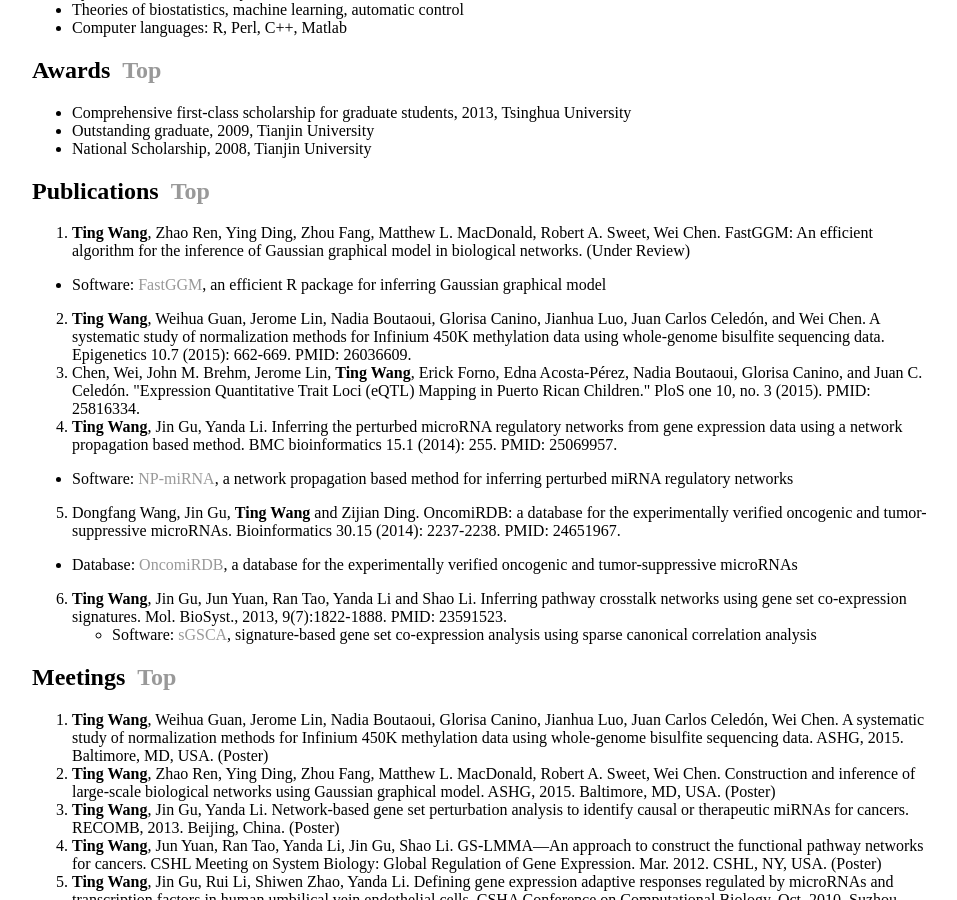
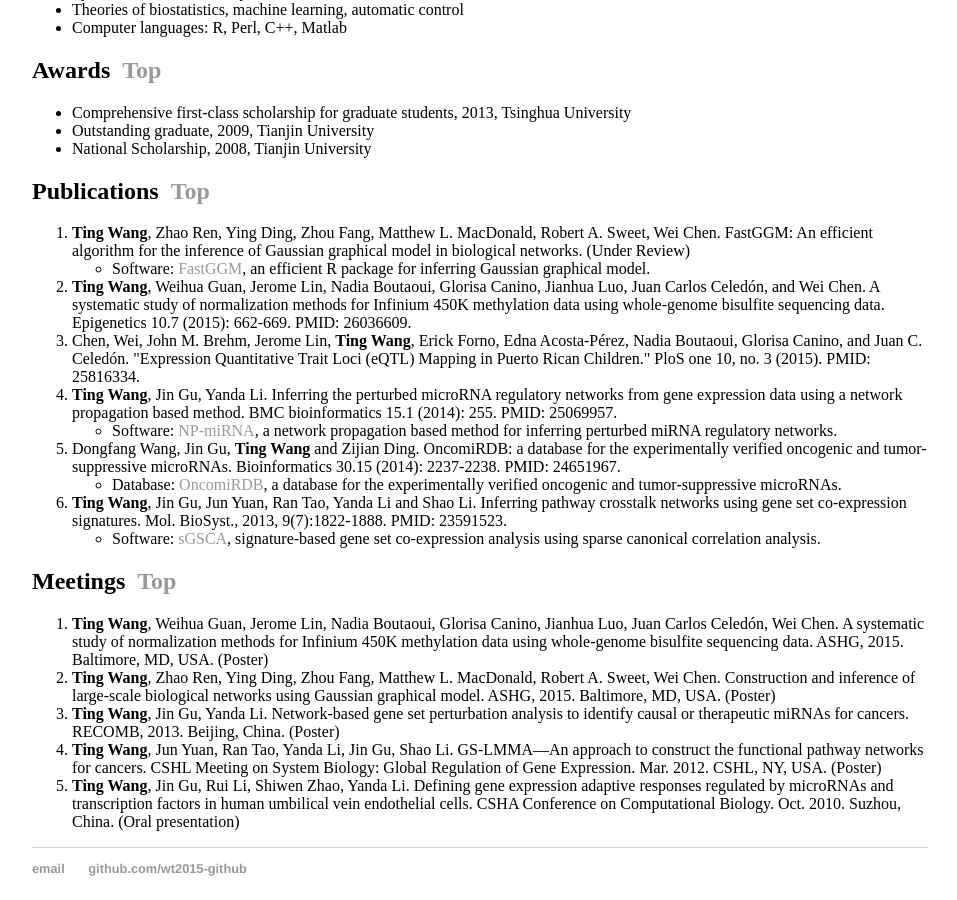
Before and after one commit to wt2015-github/wt2015-github.github.io, a Jekyll site: the page built from index.html, in a window 1280 px wide and 900 px high, scrolled down 1189 px. Shown: the whole window, without its empty margins (160-1117 px from the left). Built offline with Jekyll 4.4.1, drawn with Linux system fonts in a browser that asks for light colours.

Commit message:
Update index.html

```diff
--- a/index.html
+++ b/index.html
@@ -84,29 +84,24 @@ title: Ting Wang, PhD
 		<h2>Publications&nbsp;&nbsp;<a href="#top" >Top</a></h2>
 		<ol>
 			<li><strong>Ting Wang</strong>, Zhao Ren, Ying Ding, Zhou Fang, Matthew L. MacDonald, Robert A. Sweet, Wei Chen. FastGGM: An efficient algorithm for the inference of Gaussian graphical model in biological networks. (Under Review)</li>
-		</ol>
 			<ul>
-			<li>Software: <a href="http://www.pitt.edu/~wec47/FastGGM.html">FastGGM</a>, an efficient R package for inferring Gaussian graphical model</li>
+				<li>Software: <a href="http://www.pitt.edu/~wec47/FastGGM.html">FastGGM</a>, an efficient R package for inferring Gaussian graphical model.</li>
 			</ul>
-		<ol start="2">
 			<li><strong>Ting Wang</strong>, Weihua Guan, Jerome Lin, Nadia Boutaoui, Glorisa Canino, Jianhua Luo, Juan Carlos Celedón, and Wei Chen. A systematic study of normalization methods for Infinium 450K methylation data using whole-genome bisulfite sequencing data. Epigenetics 10.7 (2015): 662-669. PMID: 26036609.</li>
 			<li>Chen, Wei, John M. Brehm, Jerome Lin, <strong>Ting Wang</strong>, Erick Forno, Edna Acosta-Pérez, Nadia Boutaoui, Glorisa Canino, and Juan C. Celedón. "Expression Quantitative Trait Loci (eQTL) Mapping in Puerto Rican Children." PloS one 10, no. 3 (2015). PMID: 25816334.</li>
 			<li><strong>Ting Wang</strong>, Jin Gu, Yanda Li. Inferring the perturbed microRNA regulatory networks from gene expression data using a network propagation based method. BMC bioinformatics 15.1 (2014): 255. PMID: 25069957.</li>
-		</ol>
 			<ul>
-			<li>Software: <a href="http://bioinfo.au.tsinghua.edu.cn/member/jgu/np/">NP-miRNA</a>, a network propagation based method for inferring perturbed miRNA regulatory networks</li>
+				<li>Software: <a href="http://bioinfo.au.tsinghua.edu.cn/member/jgu/np/">NP-miRNA</a>, a network propagation based method for inferring perturbed miRNA regulatory networks.</li>
 			</ul>
-		<ol start="5">
 			<li>Dongfang Wang, Jin Gu, <strong>Ting Wang</strong> and Zijian Ding. OncomiRDB: a database for the experimentally verified oncogenic and tumor-suppressive microRNAs. Bioinformatics 30.15 (2014): 2237-2238. PMID: 24651967.</li>
-		</ol>
 			<ul>
-			<li>Database: <a href="http://bioinfo.au.tsinghua.edu.cn/member/jgu/oncomirdb/">OncomiRDB</a>, a database for the experimentally verified oncogenic and tumor-suppressive microRNAs</li>
+				<li>Database: <a href="http://bioinfo.au.tsinghua.edu.cn/member/jgu/oncomirdb/">OncomiRDB</a>, a database for the experimentally verified oncogenic and tumor-suppressive microRNAs.</li>
 			</ul>
-		<ol start="6">
 			<li><strong>Ting Wang</strong>, Jin Gu, Jun Yuan, Ran Tao, Yanda Li and Shao Li. Inferring pathway crosstalk networks using gene set co-expression signatures. Mol. BioSyst., 2013, 9(7):1822-1888. PMID: 23591523.</li>
 			<ul>
-			<li>Software: <a href="http://bioinfo.au.tsinghua.edu.cn/member/jgu/sGSCA/">sGSCA</a>, signature-based gene set co-expression analysis using sparse canonical correlation analysis</li>
+				<li>Software: <a href="http://bioinfo.au.tsinghua.edu.cn/member/jgu/sGSCA/">sGSCA</a>, signature-based gene set co-expression analysis using sparse canonical correlation analysis.</li>
 			</ul>
+		</ol>
 	</div>
 
 	<div>
```
Lines whose indentation alone changed are shown as unchanged.
